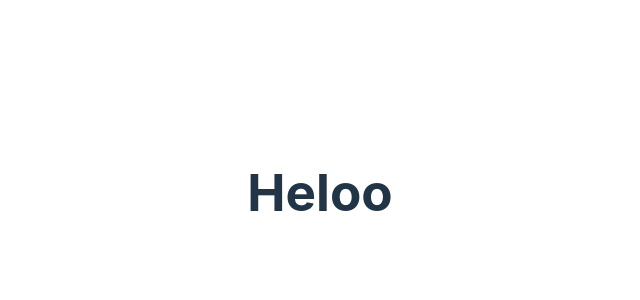
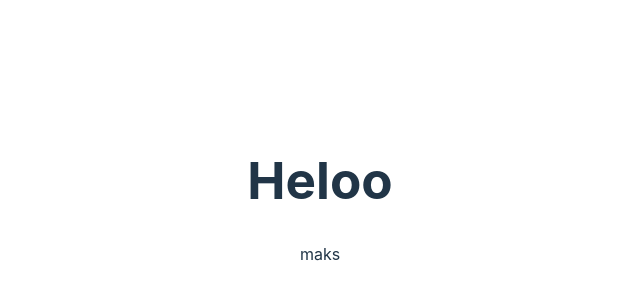
Before and after one commit to rromsky/it-revolution-task, a React (Vite) app: page / in a window 1280 px wide. Shown: the part 208-508 px from the top of the page, without its empty margins (320-960 px from the left). Built offline with nearby package versions, Linux system fonts and the light colour scheme.

Commit message:
create div block

```diff
--- a/src/pages/Home/Index.jsx
+++ b/src/pages/Home/Index.jsx
@@ -2,6 +2,7 @@ const index = () => {
     return(
         <>
         <h1>Heloo</h1>
+        <div className="">maks</div>
         </>
     );
 }
```
